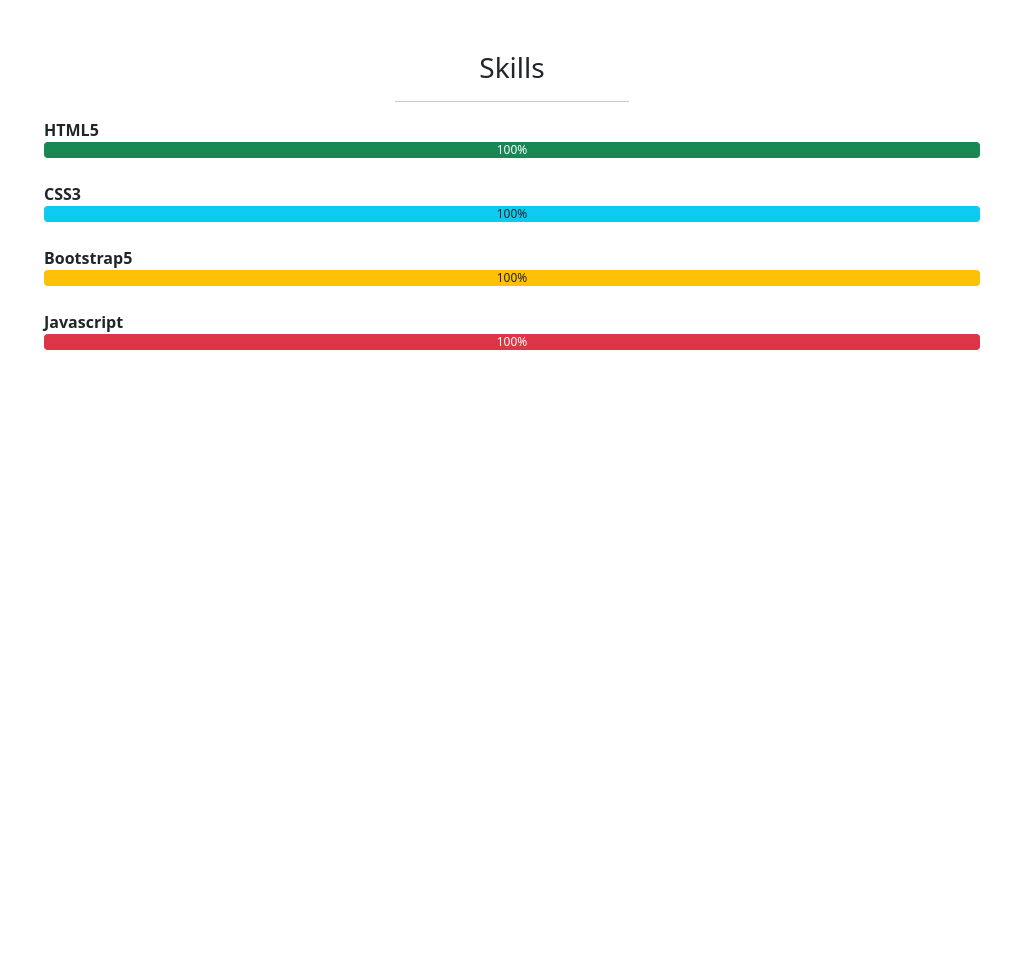
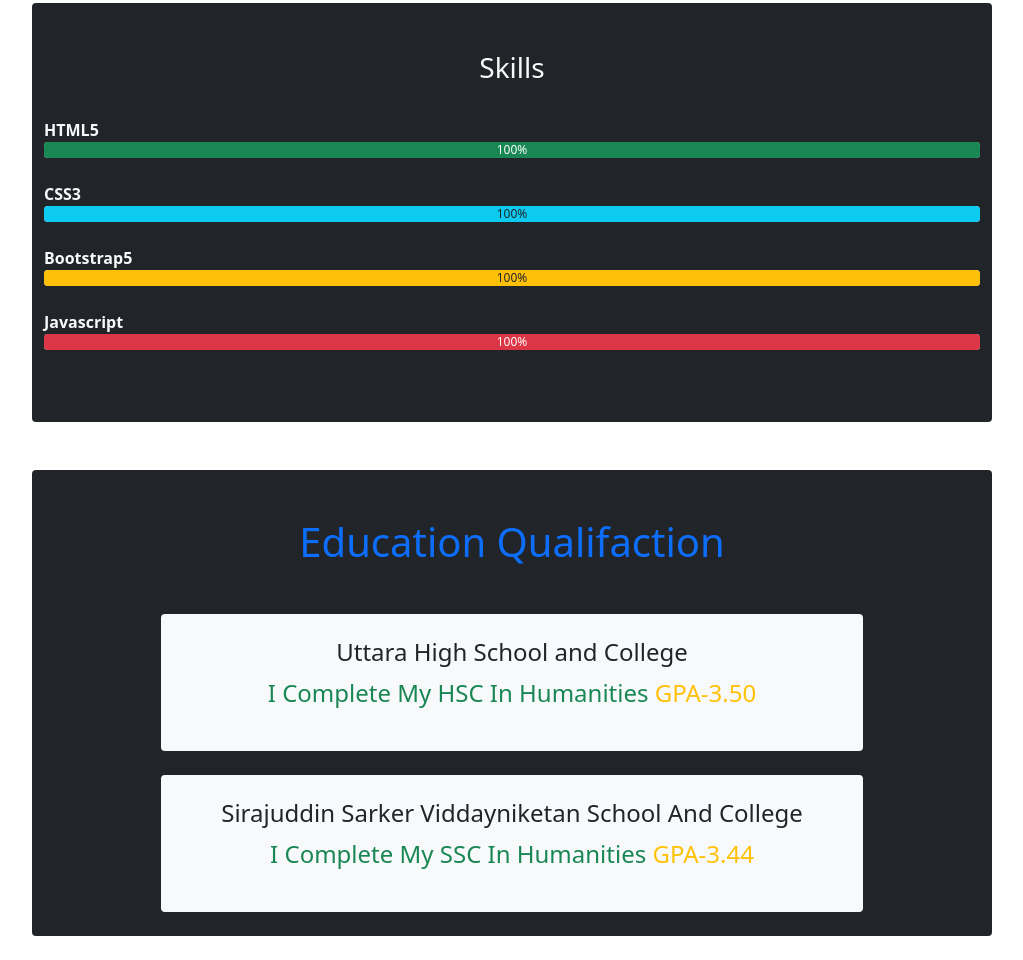
Before and after one commit to imrakimali/bootstrap-portfolio-design, a plain HTML site: page about.html in a window 1280 px wide. Shown: the part 829-1789 px from the top of the page, without its empty margins (128-1151 px from the left). Before the commit the page ends 1299 px from the top, so only its background shows below. Drawn offline with nearby package versions, Linux system fonts and the light colour scheme.

Commit message:
landing page fixed

```diff
--- a/about.html
+++ b/about.html
@@ -55,9 +55,9 @@
         <hr class="w-25 m-auto my-3 bg-dark">
       </div>
       <div class="row mt-5">
-        <div class="col-sm-12 col-md-6 col-lg-6 col-12 text-center" data-aos="fade-down-right"
+        <div class="col-sm-12 col-md-6 col-lg-6 col-12 text-center pt-5" data-aos="fade-down-right"
           data-aos-offset="200">
-          <h3 class="text-center fs-1">Hello! I'm <span class="text-primary">Rakim</span></h3>
+          <h3 class="text-center fs-1 ">Hello! I'm <span class="text-primary">Rakim</span></h3>
           <p class=" fs-5">From Dhaka, Bangladesh. I'm a Front End Web developer who is passionate about making
             error-free websites.. I love to talk with you about your unique.</p>
         </div>
@@ -75,7 +75,7 @@
 
 
   <!-- skills section started -->
- <div class="container my-5 py-5 w-75">
+ <div class="container my-5 py-5 w-75 bg-dark rounded text-light">
   <h3 class="text-center">Skills</h3>
   <hr class="w-25 m-auto my-3 bg-dark">
   <strong>HTML5</strong>
@@ -98,7 +98,21 @@
   <!-- skills section end -->
 
 
-
+  <!-- eduction section start -->
+  <section>
+    <div class="container bg-dark w-75 rounded mb-4 pb-4">
+      <h3 class="text-center mb-5 pt-5 text-primary fs-1">Education Qualifaction</h3>
+      <div class="higher-secondary py-4 bg-light text-dark rounded w-75 m-auto">
+        <h4 class="text-center">Uttara High School and College</h4>
+        <p class="fs-4 text-center text-success">I Complete My HSC In Humanities <span class="text-warning">GPA-3.50</span> </p>
+      </div>
+      <div class="higher-secondary mt-4 py-4 bg-light text-dark rounded w-75 m-auto">
+        <h4 class="text-center">Sirajuddin Sarker Viddayniketan School And College</h4>
+        <p class="fs-4 text-center text-success">I Complete My SSC In Humanities <span class="text-warning">GPA-3.44</span></p>
+      </div>
+    </div>
+  </section>
+  <!-- eduction section end -->
 
   <!-- Option 1: Bootstrap Bundle with Popper -->
   <script src="https://cdn.jsdelivr.net/npm/bootstrap@5.0.2/dist/js/bootstrap.bundle.min.js"
```
Also changed, not shown: index.html (+1 -1 lines).
